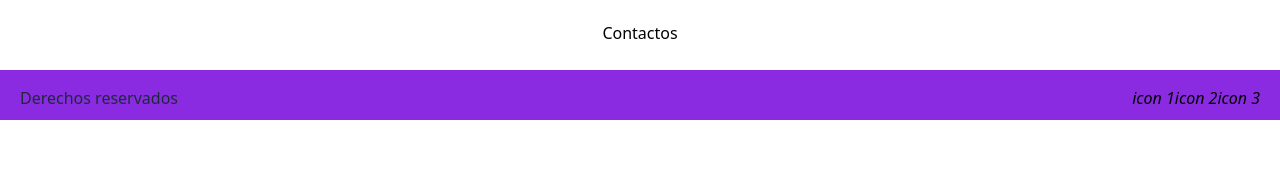
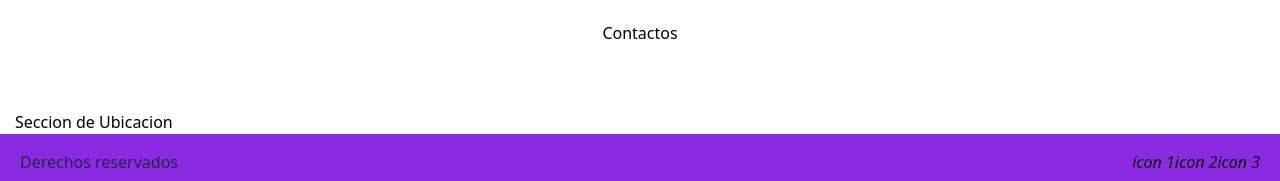
Before and after one commit to BryanGordon/transporte, a React (Vite) app: page / in a window 1280 px wide. Shown: the part 1575-1756 px from the top of the page. Before the commit the page ends 1695 px from the top, so only its background shows below. Built offline with nearby package versions, Linux system fonts and the light colour scheme.

Commit message:
Update app

```diff
--- a/src/App.tsx
+++ b/src/App.tsx
@@ -2,6 +2,7 @@ import { Contacto } from './components/Contacto'
 import { Footer } from './components/Footer'
 import { Header } from './components/Header'
 import { Servicios } from './components/Servicios'
+import { Ubicacion } from './components/Ubicacion'
 
 function App () {
   return (
@@ -13,6 +14,9 @@ function App () {
       <section>
         <Contacto />
       </section>
+      <section>
+        <Ubicacion />
+      </section>
       <Footer />
     </main>
   )
```
